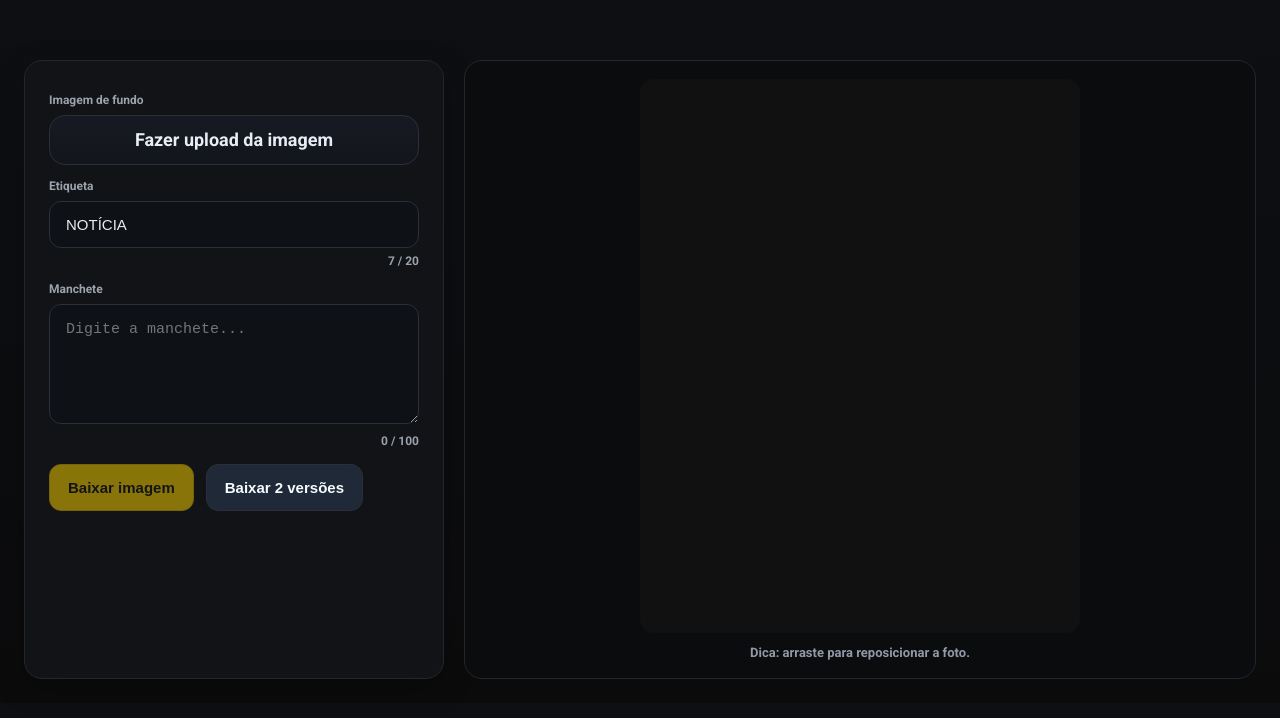
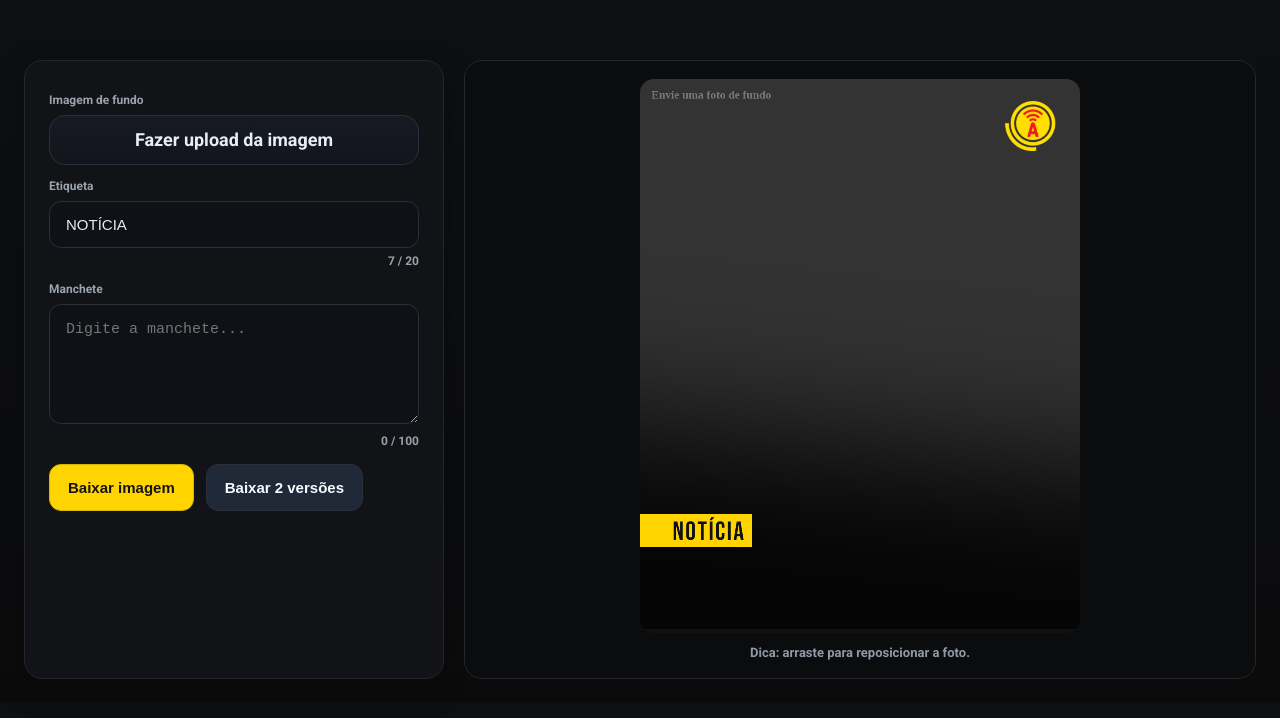
Before and after one commit to vondoscht/geradorAmizade, a website: page public/previa.html in a window 1280 px wide. Drawn offline with Linux system fonts and the light colour scheme.

Commit message:
Update previa.html

```diff
--- a/public/previa.html
+++ b/public/previa.html
@@ -513,8 +513,8 @@
 
     // ===== Boot =====
 (async function boot(){
-  overlayDefaultImg = await loadImage(OVERLAY_IG);
-  overlayAltImg = await loadImage(OVERLAY_FB);
+  overlayDefaultImg = await loadImage(OVERLAY_DEFAULT);
+  overlayAltImg = await loadImage(OVERLAY_ALT);
   scheduleRender();
 })();
 
```
